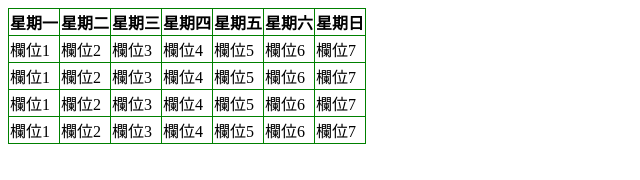
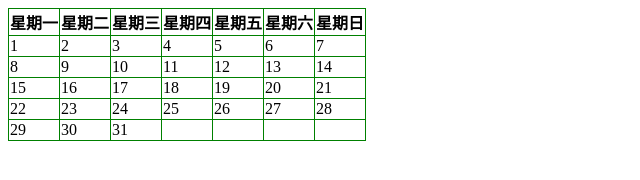
Before and after one commit to ritalo-so2/web--quest, a plain HTML site: page week 3/table.html in a window 1280 px wide. Shown: the whole page, without its empty margins (0-640 px from the left). Drawn offline with Linux system fonts and the light colour scheme.

Commit message:
add block

```diff
--- a/week 3/table.html
+++ b/week 3/table.html
@@ -20,43 +20,52 @@
             <th>星期四</th>
             <th>星期五</th>
             <th>星期六</th>
-            <th>星期日</thㄇ>
+            <th>星期日</th>
         </tr>
         <tr>
-            <td>欄位1</td>
-            <td>欄位2</td>
-            <td>欄位3</td>
-            <td>欄位4</td>
-            <td>欄位5</td>
-            <td>欄位6</td>
-            <td>欄位7</td>
+            <td>1</td>
+            <td>2</td>
+            <td>3</td>
+            <td>4</td>
+            <td>5</td>
+            <td>6</td>
+            <td>7</td>
         </tr>
         <tr>
-            <td>欄位1</td>
-            <td>欄位2</td>
-            <td>欄位3</td>
-            <td>欄位4</td>
-            <td>欄位5</td>
-            <td>欄位6</td>
-            <td>欄位7</td>
+            <td>8</td>
+            <td>9</td>
+            <td>10</td>
+            <td>11</td>
+            <td>12</td>
+            <td>13</td>
+            <td>14</td>
         </tr>
         <tr>
-            <td>欄位1</td>
-            <td>欄位2</td>
-            <td>欄位3</td>
-            <td>欄位4</td>
-            <td>欄位5</td>
-            <td>欄位6</td>
-            <td>欄位7</td>
+            <td>15</td>
+            <td>16</td>
+            <td>17</td>
+            <td>18</td>
+            <td>19</td>
+            <td>20</td>
+            <td>21</td>
         </tr>
         <tr>
-            <td>欄位1</td>
-            <td>欄位2</td>
-            <td>欄位3</td>
-            <td>欄位4</td>
-            <td>欄位5</td>
-            <td>欄位6</td>
-            <td>欄位7</td>
+            <td>22</td>
+            <td>23</td>
+            <td>24</td>
+            <td>25</td>
+            <td>26</td>
+            <td>27</td>
+            <td>28</td>
+        </tr>
+        <tr>
+            <td>29</td>
+            <td>30</td>
+            <td>31</td>
+            <td></td>
+            <td></td>
+            <td></td>
+            <td></td>
         </tr>
     </table>
 </body>
```
